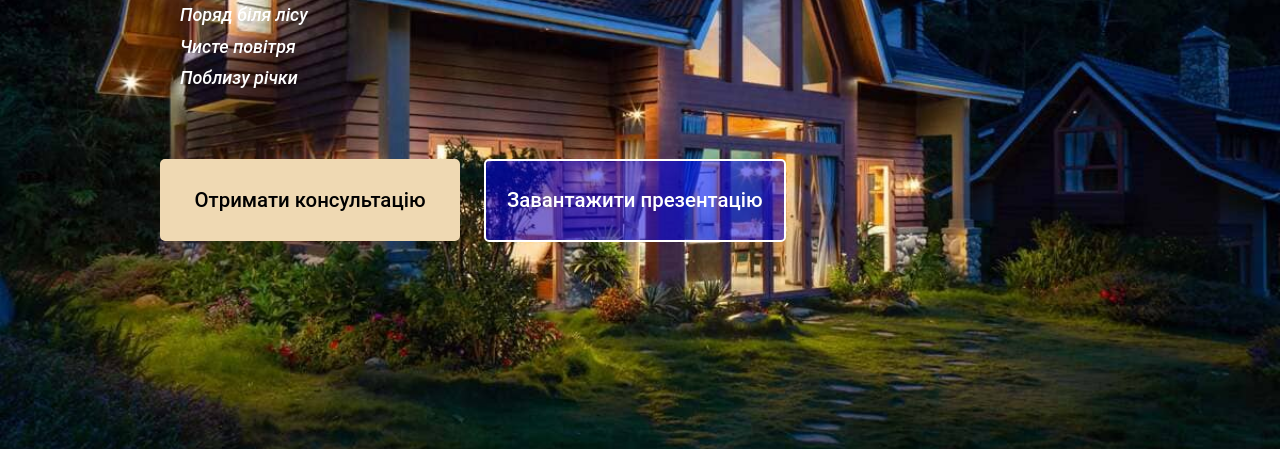
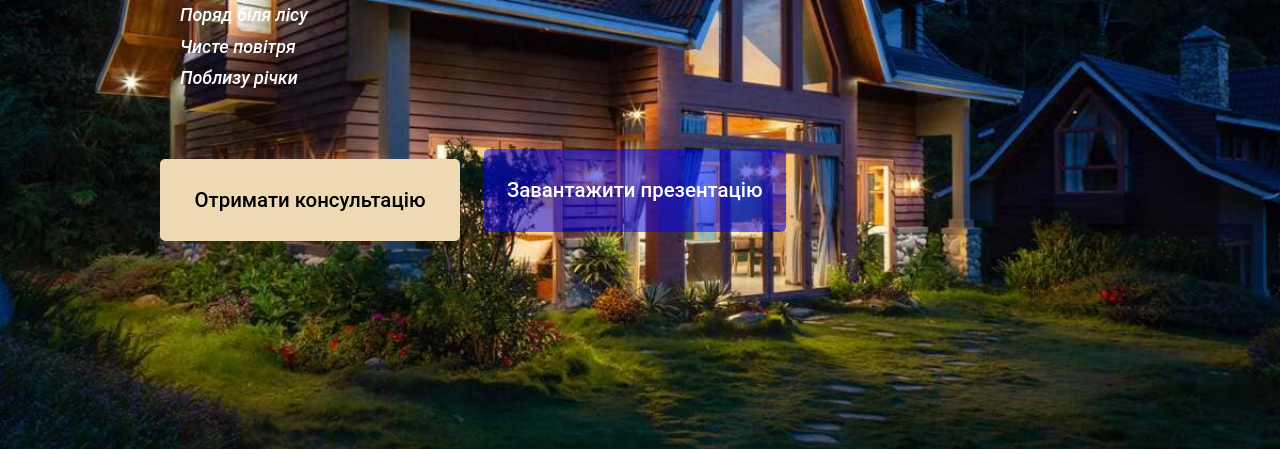
Before and after one commit to adrbo/green-house, a plain HTML site: page index.html in a window 1280 px wide. In both pictures the pointer is over the link "Завантажити презентацію". Shown: the part 351-800 px from the top of the page. Drawn offline with nearby package versions, Linux system fonts and the light colour scheme.

Commit message:
Update style.css

```diff
--- a/assets/css/style.css
+++ b/assets/css/style.css
@@ -183,7 +183,7 @@ footer {
   transition: all 0.3s ease 0s;
 }
 
-.btn-main:hover {
+.btn-intro__btn-main:hover {
   transform: translateY(-10px);
   border: 2px solid transparent;
 }
```
